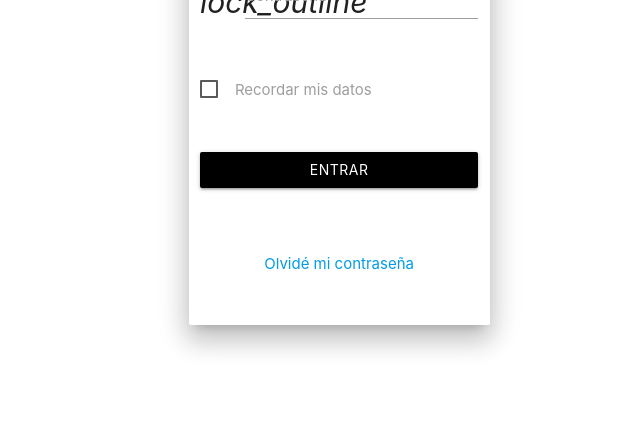
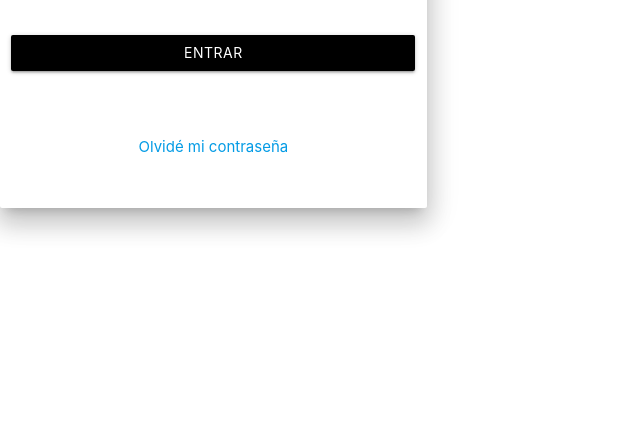
Before and after one commit to DevAlex7/PopMovies, a PHP site: page /login.php in a window 1280 px wide. Shown: the part 363-800 px from the top of the page, without its empty margins (0-640 px from the left). Run offline with PHP 8.4, Linux system fonts and the light colour scheme; some libraries are stand-ins or nearby versions.

Commit message:
Verify pages

```diff
--- a/feed/public/login.php
+++ b/feed/public/login.php
@@ -1,8 +1,9 @@
 <!DOCTYPE html>
 <!-- IDIOMA DE LA PÁGINA -->
 <html lang="es">
+
+<head>
     <!-- BEGIN: Head -->
-  <head>
     <!-- CARACTERES ESPECIALES -->
     <meta charset="UTF-8">
     <!-- TÍTULO DE LA VENTANA -->
@@ -12,33 +13,32 @@
     <!-- MATERIAL ICONS -->
     <link href="../../resources/public/css/icon.css" rel="stylesheet">
     <!-- ESTILO DEL FORMULARIO -->
-    <link rel="stylesheet" type="text/css" href="../../resources/public/materialize.css">
+    <link rel="stylesheet" type="text/css" href="../../resources/public/css/materialize.css">
     <!-- TAMAÑO DEL FORMULARIO -->
-    <link rel="stylesheet" type="text/css" href="../../resources/public/style.css">
+    <link rel="stylesheet" type="text/css" href="../../resources/public/css/style.css">
     <!-- POSICIÓN Y BG -->
-    <link rel="stylesheet" type="text/css" href="../../resources/public/login.css">
+    <link rel="stylesheet" type="text/css" href="../../resources/public/css/login.css">
+    <!-- END: Head-->
 </head>
-  <!-- END: Head-->
 
+<body class="vertical-layout vertical-menu-collapsible vertical-menu-nav-light login-bg blank-page" data-open="click"
+    data-menu="vertical-menu-nav-dark" data-col="1-column">
     <!-- BEGIN: Navbar -->
     <header>
         <nav class="black">
             <div class="brand-sidebar black">
-          <h1 class="logo-wrapper">
+                <div class="logo-wrapper">
                     <a class="brand-logo center" href="">
-              <img src="../../resources/public/img/icon.png" alt="ico-illusion">
+                        <img src="../../resources/public/img/Logo.ico" alt="ico-pop">
                         <span class="white-text">PopMovies</span>
                     </a>
-          </h1>
+                </div>
             </div>
         </nav>
     </header>
     <!-- END: Navbar -->
-
-  <body class="vertical-layout page-header-light vertical-menu-collapsible vertical-menu-nav-light 1-column login-bg blank-page" data-open="click" data-menu="vertical-menu-nav-dark" data-col="1-column">
     <div class="row">
         <div class="col s12">
-        <div class="container">
             <div id="login-page" class="row">
                 <div class="col s12 m6 l4 z-depth-4 card-panel border-radius-6 login-card">
                     <form class="login-form">
@@ -62,18 +62,9 @@
                             </div>
                         </div>
                         <div class="row">
-                  <div class="col s12 m12 l12 ml-2 mt-1">
-                    <p>
-                      <label>
-                        <input type="checkbox">
-                        <span>Recordar mis datos</span>
-                      </label>
-                    </p>
-                  </div>
-                </div>
-                <div class="row">
                             <div class="input-field col s12">
-                    <a href="homeviews/index.php" class="btn waves-effect waves-light border-round black col s12">ENTRAR</a>
+                                <a href="homeviews/index.php"
+                                    class="btn waves-effect waves-light border-round black col s12">ENTRAR</a>
                             </div>
                         </div>
                         <div class="row center">
@@ -86,10 +77,7 @@
             </div>
         </div>
     </div>
-    </div>
+    <!-- PLUGIN: Funciona para los textarea dinámicos. -->
+    <script src="../../resources/public/js/plugin.js" type="text/javascript"></script>
 </body>
-
-  <!-- PLUGIN: Funciona para los textarea dinámicos. -->
-  <script src="js/plugin.js" type="text/javascript"></script>
-
 </html>
```
Also changed, not shown: resources/public/css/login.css (+4 -3 lines), resources/public/img/BG.jpg (added). Lines whose indentation alone changed are shown as unchanged.
